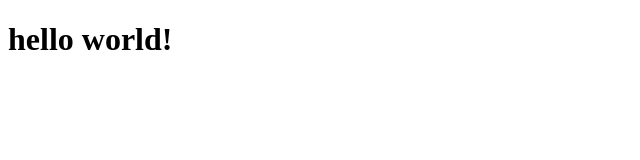
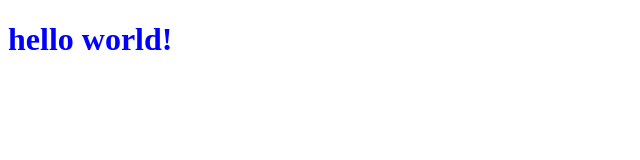
Before and after one commit to tonmay-26/my-third-repo, a plain HTML site: page hello.html in a window 1280 px wide. Shown: the whole page, without its empty margins (0-640 px from the left). Drawn offline with Linux system fonts and the light colour scheme.

Commit message:
my style color

```diff
--- /dev/null
+++ b/git.css
@@ -0,0 +1,3 @@
+h1{
+    color: blue;
+}
--- a/hello.html
+++ b/hello.html
@@ -5,6 +5,7 @@
     <meta http-equiv="X-UA-Compatible" content="IE=edge">
     <meta name="viewport" content="width=device-width, initial-scale=1.0">
     <title>my thid html</title>
+    <link rel="stylesheet" href="git.css">
 </head>
 <body>
     <h1>hello world!</h1>
```
